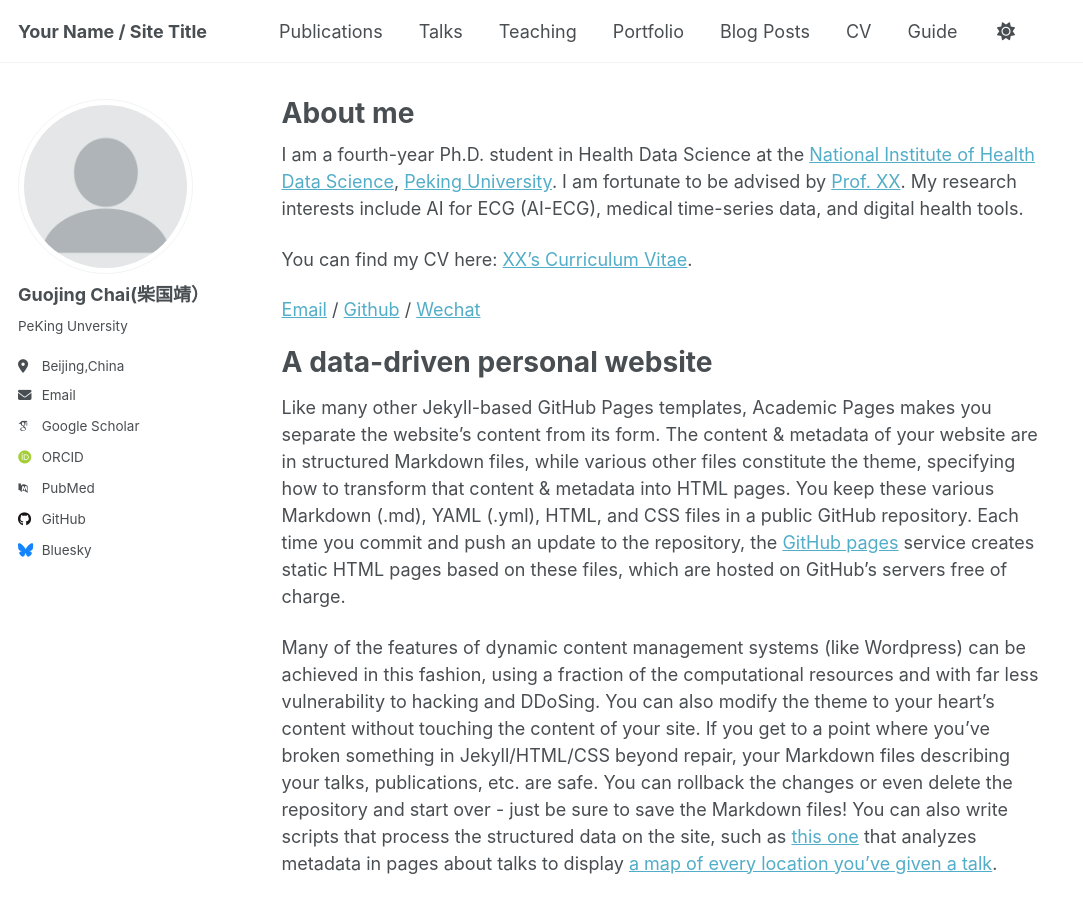
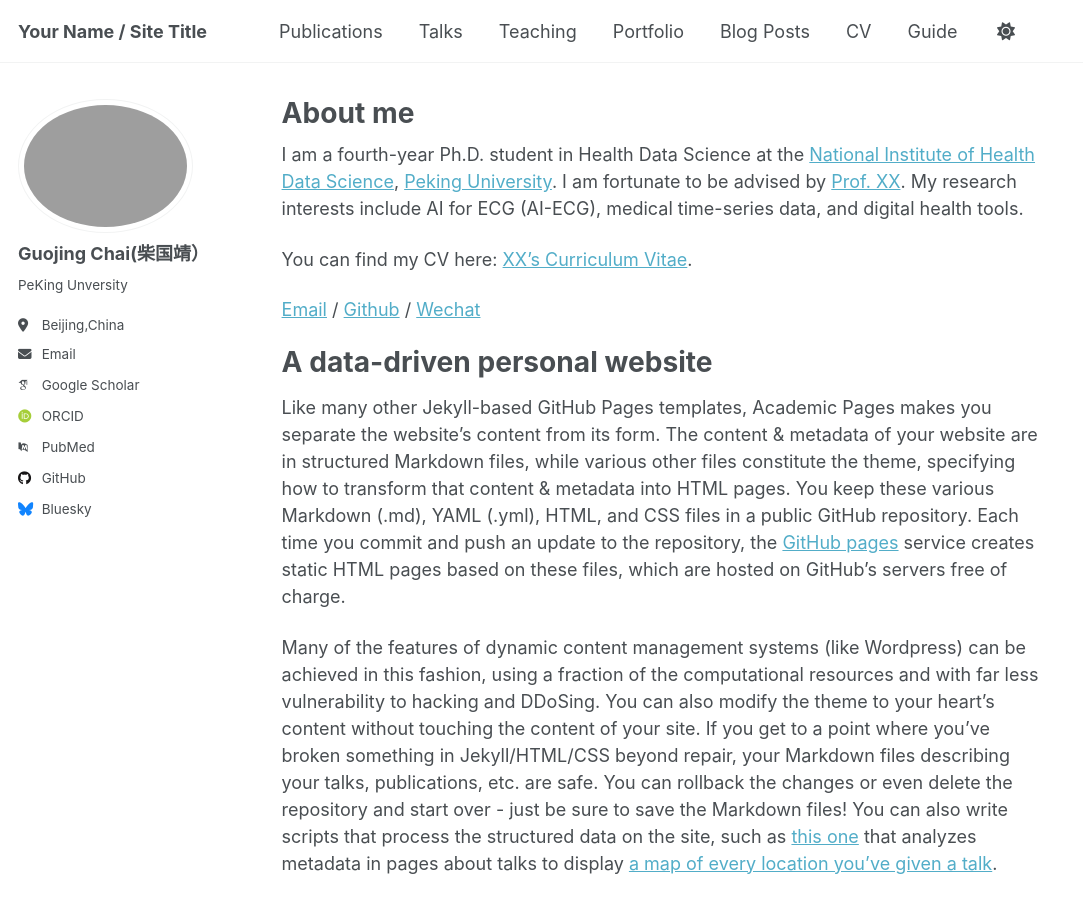
Before and after one commit to chaiguojing1-droid/chaiguojing.github.io, a Jekyll site: the page built from _pages/about.md, in a window 1280 px wide and 900 px high. Shown: the whole window, without its empty margins (0-1083 px from the left). Built offline with Jekyll 4.4.1, drawn with Linux system fonts in a browser that asks for light colours; some web fonts are replaced; a script that is not in the unit is left out.

Commit message:
Update _config.yml

```diff
--- a/_config.yml
+++ b/_config.yml
@@ -23,14 +23,14 @@ repository               : "chaiguojing/chaiguojing.github.io"
 #               Additional customization can be done by editing /_includes/author-profile.html
 author:
   # Biographic information
-  avatar           : "profile.png"
+  avatar           : "chaiguojing.png"
   name             : "Guojing Chai(柴国靖）"
   pronouns         : # example: "she/her"
   bio              : "PeKing Unversity"
   location         : "Beijing,China"
   employer         :
   uri              : # URL
-  email            : "none@example.org"
+  email            : "2210117101@stu.pku.edu.cn"
 
   # Academic websites
   academia         : # URL
```
